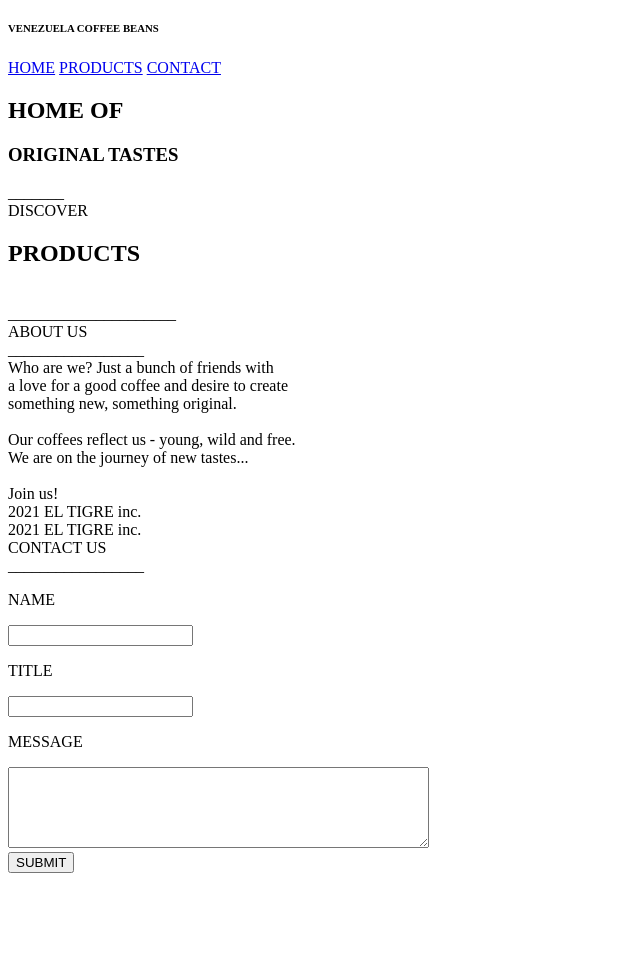
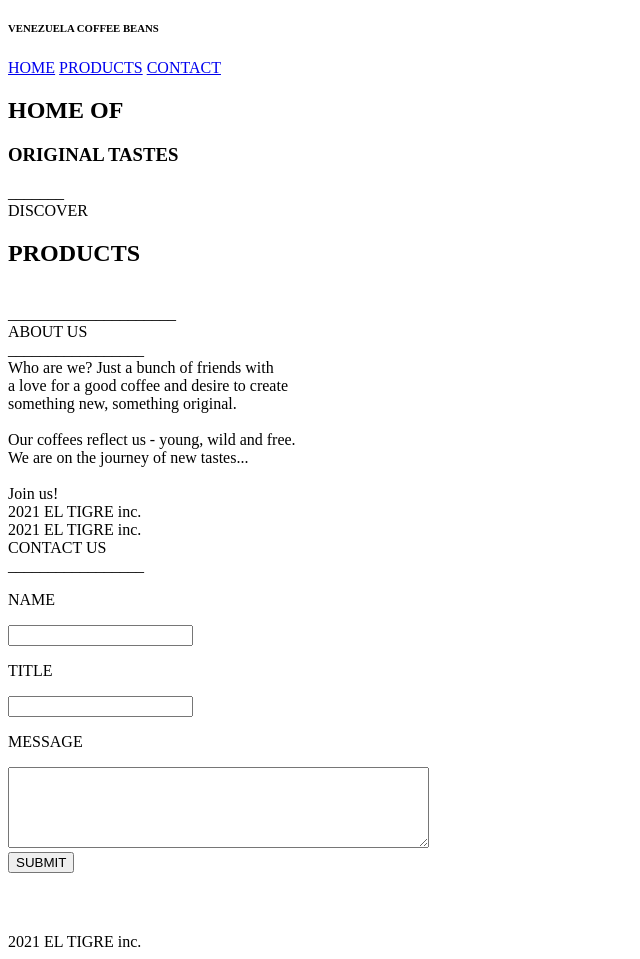
Before and after one commit to stelmonitos/solo-project, a website with bundled scripts: page src/index.html in a window 1280 px wide. Shown: the part 50-1009 px from the top of the page, without its empty margins (0-640 px from the left). Before the commit the page ends 931 px from the top, so only its background shows below. Built offline with nearby package versions, Linux system fonts and the light colour scheme; some icons are missing; files whose address does not match are found by name.

Commit message:
final fix

```diff
--- a/src/index.html
+++ b/src/index.html
@@ -94,6 +94,9 @@
                                 <textarea rows="5" cols="50" maxlength="350"></textarea>
                                 <br>
                                 <button class="btn" type="submit">SUBMIT</button>
+                                <footer>
+                                    <div class="footer" style="margin-top: 60px;">2021 EL TIGRE inc.</div>
+                                </footer>
                             </form>
                         </div>
 
```
